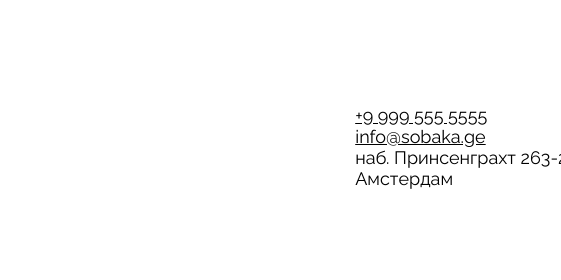
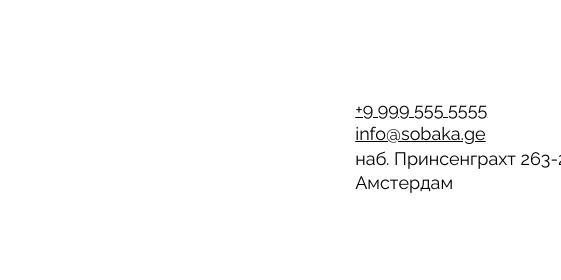
Before and after one commit to MargaritaFineeva/ono-tebe-nado, a plain HTML site: page index.html in a window 1280 px wide. Shown: the top 280 px of the page, 719-1280 px from the left. Drawn offline with Linux system fonts and the light colour scheme.

Commit message:
исправлена опечатка

```diff
--- a/styles/style.css
+++ b/styles/style.css
@@ -51,7 +51,7 @@
 .adress {
   align-self: center;
   justify-self: end;
-  line-height: 135%ж;
+  line-height: 135%;
 }
 
 .main {
```
